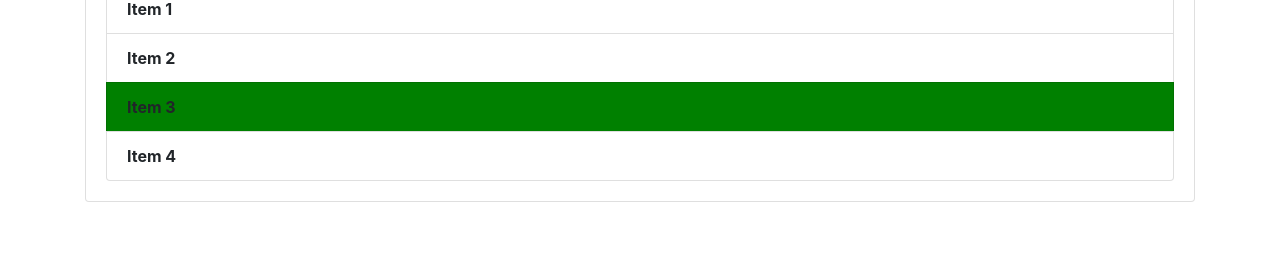
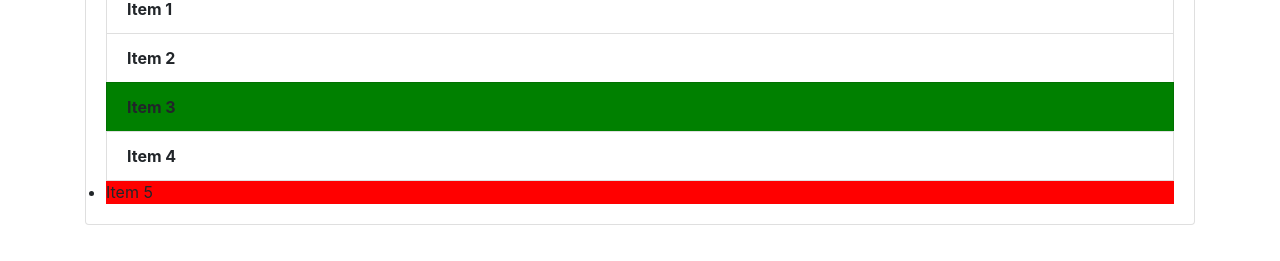
Before and after one commit to shubhashkumar/DOMproject, a plain HTML site: page task1/index.html in a window 1280 px wide. Shown: the part 293-554 px from the top of the page. Drawn offline with nearby package versions, Linux system fonts and the light colour scheme.

Commit message:
second time updated

```diff
--- a/task1/app.js
+++ b/task1/app.js
@@ -4,3 +4,9 @@ for(var i=0;i<items.length;i++)
     items[i].style.fontWeight="bold";
 }
 items[2].style.backgroundColor="green";
+
+var item1= document.getElementsByClassName("list-group-item-1");
+for(var i=0;i<item1.length;i++)
+{
+    item1[i].style.backgroundColor="red";
+}
--- a/task1/index.html
+++ b/task1/index.html
@@ -27,6 +27,7 @@
       <li class="list-group-item">Item 2</li>
       <li class="list-group-item">Item 3</li>
       <li class="list-group-item">Item 4</li>
+      <li class="list-group-item-1">Item 5</li>
     </ul>
    </div>
   </div>
```
